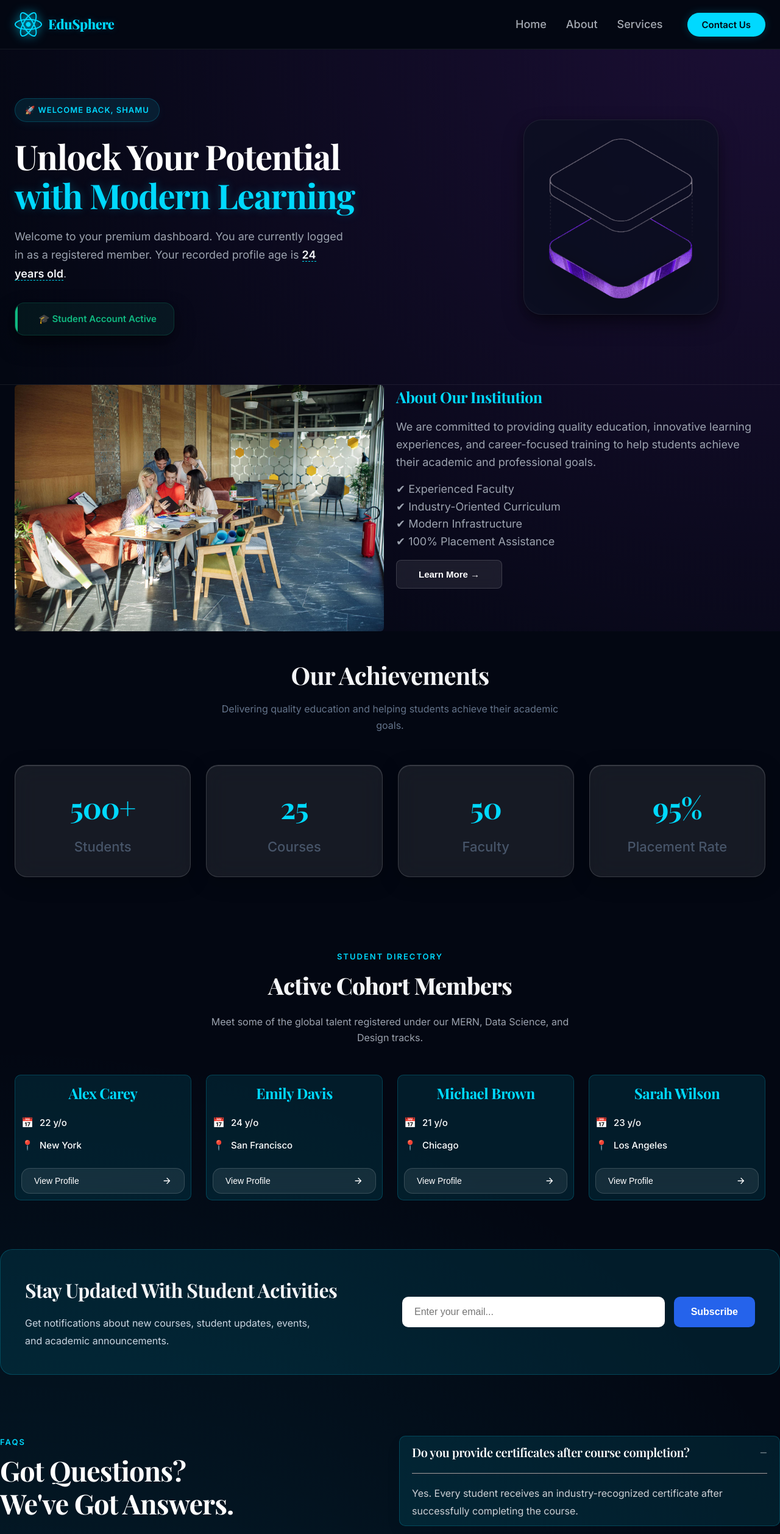
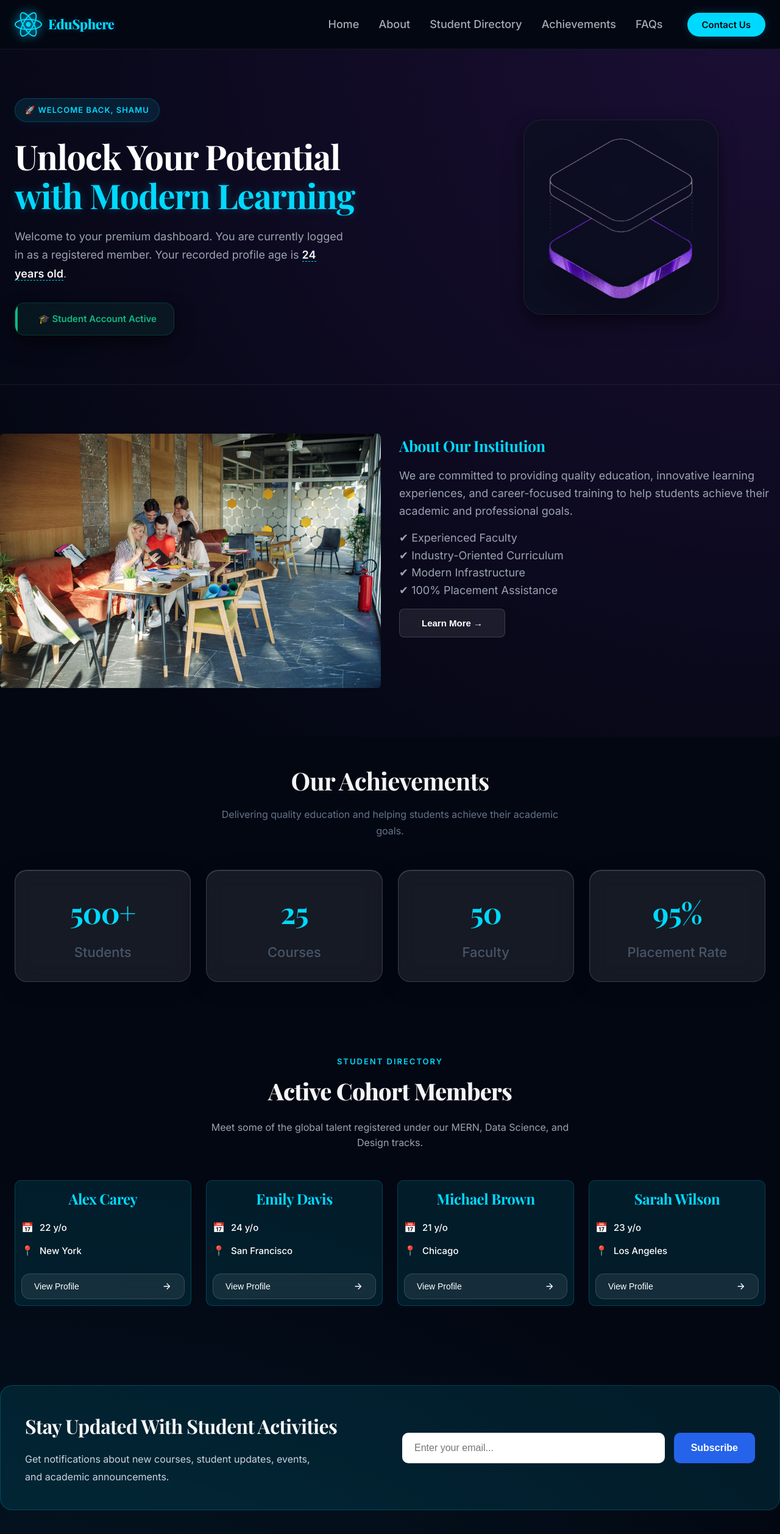
Before and after one commit to Shamu-0119/student-management-app, a React (Vite) app: page / in a window 1280 px wide. Shown: the top 2515 px of the page at 61% size. Built offline with nearby package versions, Linux system fonts and the light colour scheme.

Commit message:
Links & Sticky header Added

```diff
--- a/src/App.css
+++ b/src/App.css
@@ -4,8 +4,6 @@
   margin: 0 auto;
   padding: 0 24px;
 }
-
-
 
 /* Student Cards Section */
 .cards-section {
--- a/src/App.jsx
+++ b/src/App.jsx
@@ -84,7 +84,7 @@ function App() {
        <About />
 
 
-       <section className="stats-section">
+       <section className="stats-section" id="achievements">
           <div className="container">
 
             <div className="section-heading">
@@ -107,7 +107,7 @@ function App() {
           </div>
         </section>
 
-       <section className="cards-section">
+       <section className="cards-section" id="students">
           <div className="container">
             <div className="section-header">
               <span className="section-subtitle">Student Directory</span>
--- a/src/components/About.css
+++ b/src/components/About.css
@@ -1,7 +1,8 @@
 .about-content{
     display: grid;
     grid-template-columns: 1fr 1fr;
-    gap: 20px;
+    gap: 30px;
+    padding: 80px 0px;
 }
 .about-left {
     overflow: hidden;
--- a/src/components/Faq.css
+++ b/src/components/Faq.css
@@ -2,7 +2,7 @@
     display: grid;
     grid-template-columns: 1fr 1fr;
     gap: 30px;
-    padding: 50px 0px;
+    padding: 80px 0px;
 }
 .faq-tag{
     color: var(--color-accent);
--- a/src/components/Faq.jsx
+++ b/src/components/Faq.jsx
@@ -49,7 +49,7 @@ function Faq(){
 
     return (
         <>
-        <div className="container faq-section">
+        <div className="container faq-section" id="faq">
             <div className="faq-left">
                     <span className="faq-tag">FAQs</span>
 
--- a/src/components/Footer.jsx
+++ b/src/components/Footer.jsx
@@ -18,9 +18,11 @@ function Footer(){
                     <div className="footer-col">
                         <h4>Quick Links</h4>
                         <ul>
-                            <li><a href="#home">Home</a></li>
+                            <li><a href="#">Home</a></li>
                             <li><a href="#about">About</a></li>
-                            <li><a href="#services">Services</a></li>
+                            <li><a href="#services">Student Directory</a></li>
+                            <li><a href="#achievements">Achievements</a></li>
+                             <li><a href="#faq">FAQs</a></li>
                             <li><a href="#contact">Contact</a></li>
                         </ul>
                     </div>
--- a/src/components/Header.jsx
+++ b/src/components/Header.jsx
@@ -22,9 +22,11 @@ function Header() {
                 <div className="nav-menu-wrapper">
                     <nav className="nav-menu">
                         <ul>
-                            <li><a href="#home">Home</a></li>
+                            <li><a href="#">Home</a></li>
                             <li><a href="#about">About</a></li>
-                            <li><a href="#services">Services</a></li>
+                            <li><a href="#students">Student Directory</a></li>
+                            <li><a href="#achievements">Achievements</a></li>
+                            <li><a href="#faq">FAQs</a></li>
                         </ul>
                     </nav>
 
--- a/src/components/Subscription.css
+++ b/src/components/Subscription.css
@@ -6,7 +6,7 @@
     justify-content: space-between;
     align-items: center;
     gap: 40px;
-    margin-bottom: 50px;
+    margin: 50px auto;
     flex-wrap: wrap;
     background: rgba(0, 217, 255, 0.1);
     border: 1px solid rgba(0, 217, 255, 0.2);
--- a/src/components/Subscription.jsx
+++ b/src/components/Subscription.jsx
@@ -4,7 +4,7 @@ function Subscription(){
     return (
         <>
 
-       <div className="sub-card container">
+       <div className="sub-card container" id="contact">
             <div className="sub-content">
                 <h3>Stay Updated With Student Activities</h3>
                 <p> Get notifications about new courses, student updates, events, and academic announcements. </p>
--- a/src/index.css
+++ b/src/index.css
@@ -32,7 +32,7 @@
 
 html, body {
   width: 100%;
-  overflow-x: hidden;
+  /* overflow-x: hidden; */
   background-color: var(--bg-dark);
   color: var(--text-primary);
   font-family: var(--font-sans);
```
Also changed, not shown: src/components/Test.jsx (deleted, +0 -9 lines).
